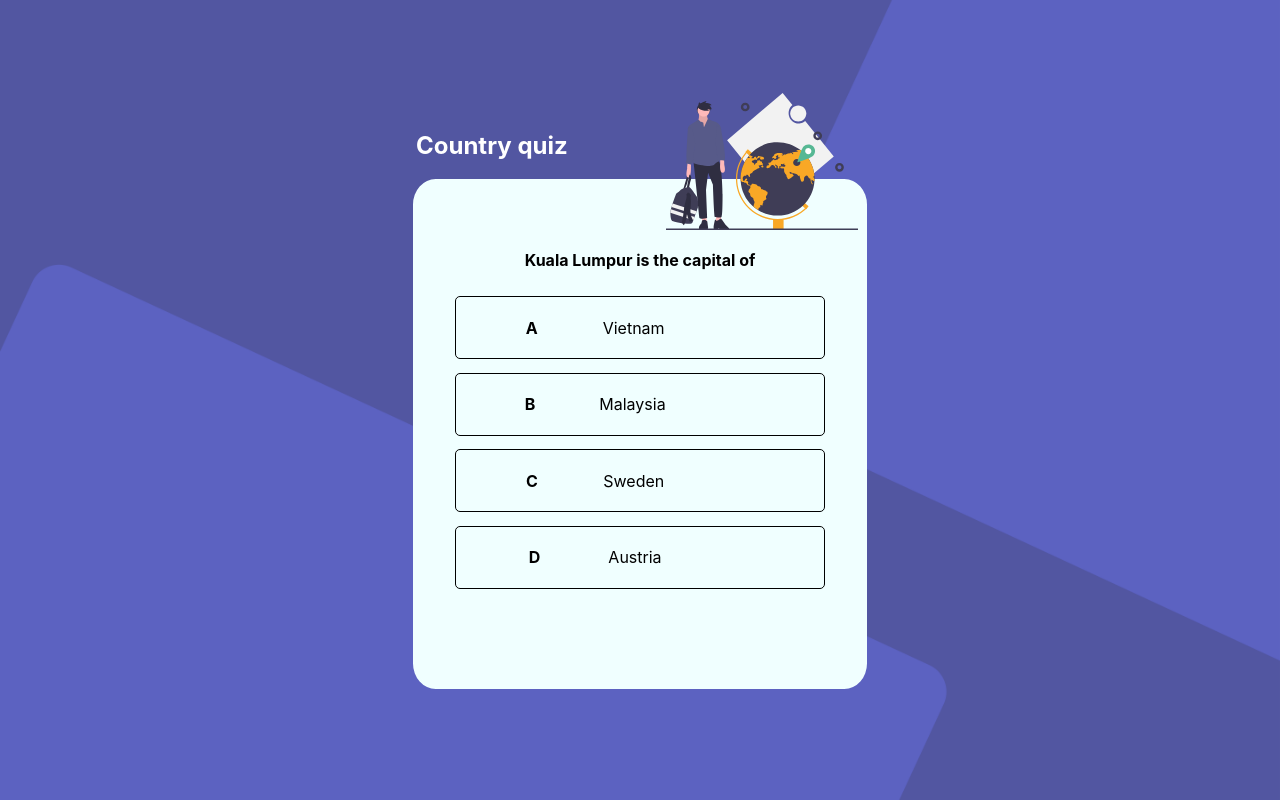
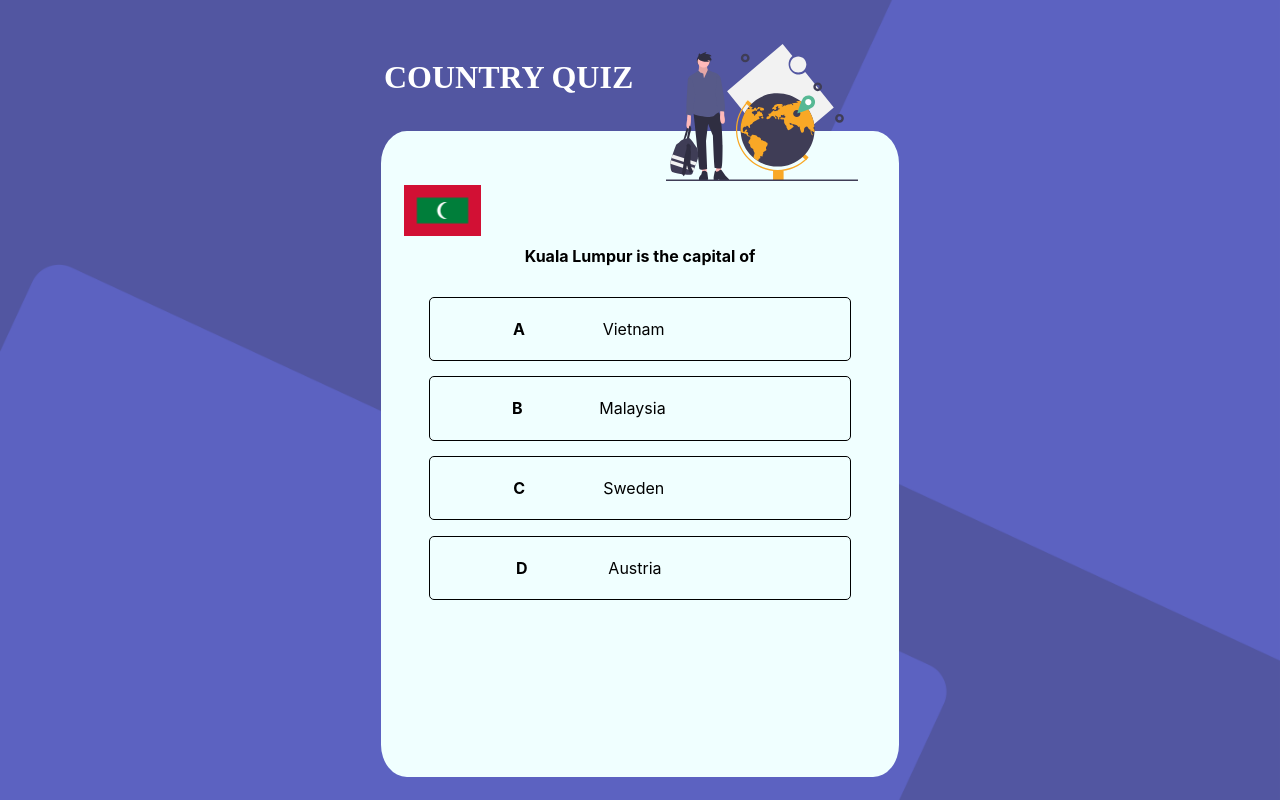
Before and after one commit to mo-patel/country-quiz, a React (Create React App) app: page / in a window 1280 px wide. Built offline with nearby package versions, Linux system fonts and the light colour scheme.

Commit message:
Added support for flag image

```diff
--- a/src/components/QuizCardComponent.tsx
+++ b/src/components/QuizCardComponent.tsx
@@ -74,6 +74,7 @@ export const QuizCardComponent: FC<quizCardProps> = ({data}) => {
                         } */}
                         {
                             <div>
+                                {question.mediaUrl ? <img className="flagImg" src={question.mediaUrl} alt="flag" /> : null}
                                 <strong>{question.text}</strong>
                                 {question.answers.map((option: Answer, idx: number) => {
                                     return <OptionComponent key={option.id} option={option} selected={selection}
--- a/src/data/sample-data.json
+++ b/src/data/sample-data.json
@@ -3,7 +3,7 @@
         {
           "id": 1,
           "text": "Kuala Lumpur is the capital of",
-          "mediaUrl": "string",
+          "mediaUrl": "/flag.png",
           "type": "CAPITAL_CITY",
           "answers": [
             {
--- a/src/styles/quizCardStyles.css
+++ b/src/styles/quizCardStyles.css
@@ -1,7 +1,6 @@
 .quizCardParent {
-    height: 70%;
-    width: 25%;
-    min-width: 35%;
+    height: 80%;
+    min-width: 40%;
     display: flex;
     justify-content: center;
     align-items: center;
@@ -13,15 +12,22 @@
     width: 100%;
     border: 3px solid azure;
     border-radius: 5%;
-    min-height: 90%;
+    min-height: 100%;
 }
 
 .quizCardParent h2 {
     width: 100%;
     display: flex;
     justify-content: flex-start;
-    font-size: 1.5em;
+    font-size: 2em;
     color: white;
+    font-family: Poppins;
+    font-style: normal;
+    font-weight: 700;
+    line-height: 54px;
+    letter-spacing: 0em;
+    text-align: left;
+    text-transform: uppercase;
 }
 
 .adventureImg {
@@ -33,7 +39,7 @@
 }
 
 .quiz {
-    margin-top: 15%;
+    margin-top: 10%;
     display: flex;
     flex-direction: column;
 }
@@ -55,7 +61,7 @@
     align-self: flex-end;
     font-size: 1em;
     font-weight: bold;
-    margin: 6%;
+    margin-right: 5%;
     background-color: #F9A826;
     border: none;
     border-radius: 10px;
@@ -70,3 +76,11 @@
 .incorrect {
     background-color: #EA8282;
 }
+
+.flagImg {
+    height: auto;
+    width: 15%;
+    align-self: flex-start;
+    margin-left: 4%;
+    margin-bottom: 2%;
+}
```
Also changed, not shown: public/flag.png (added).
